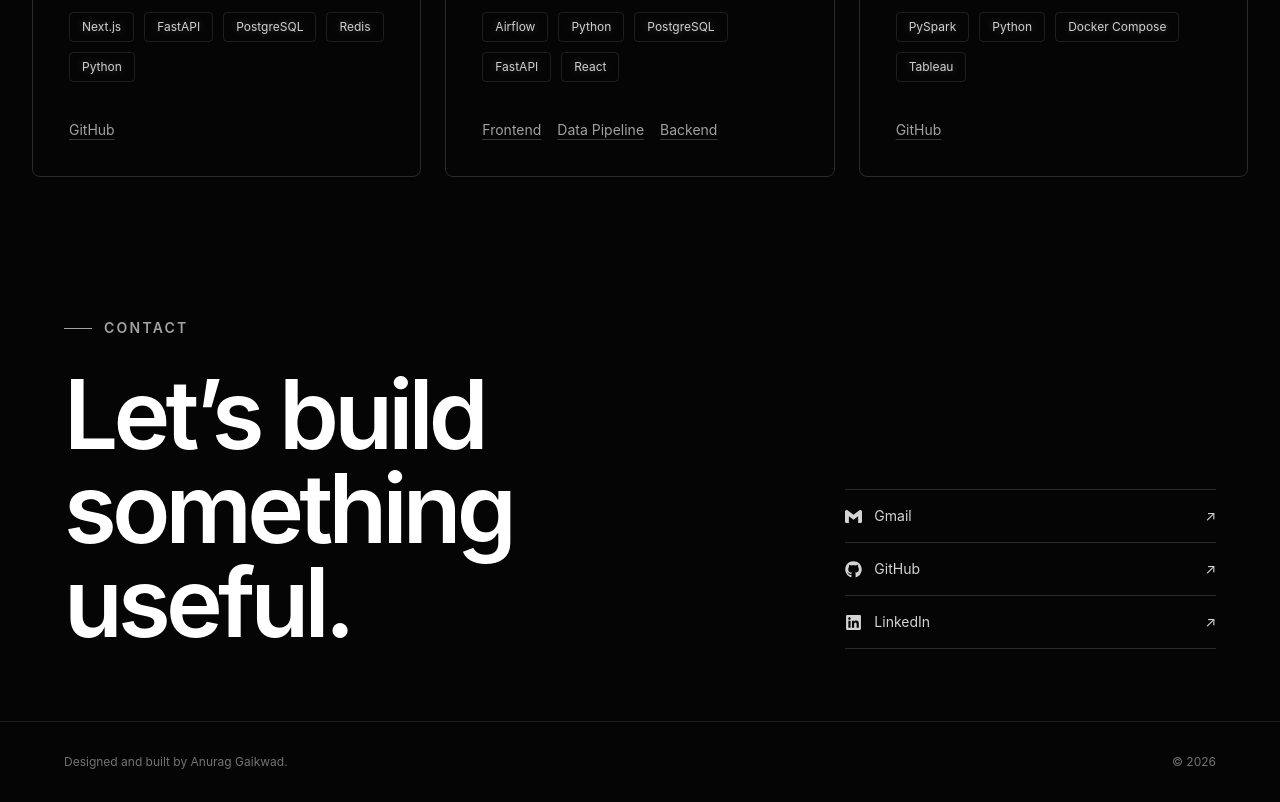
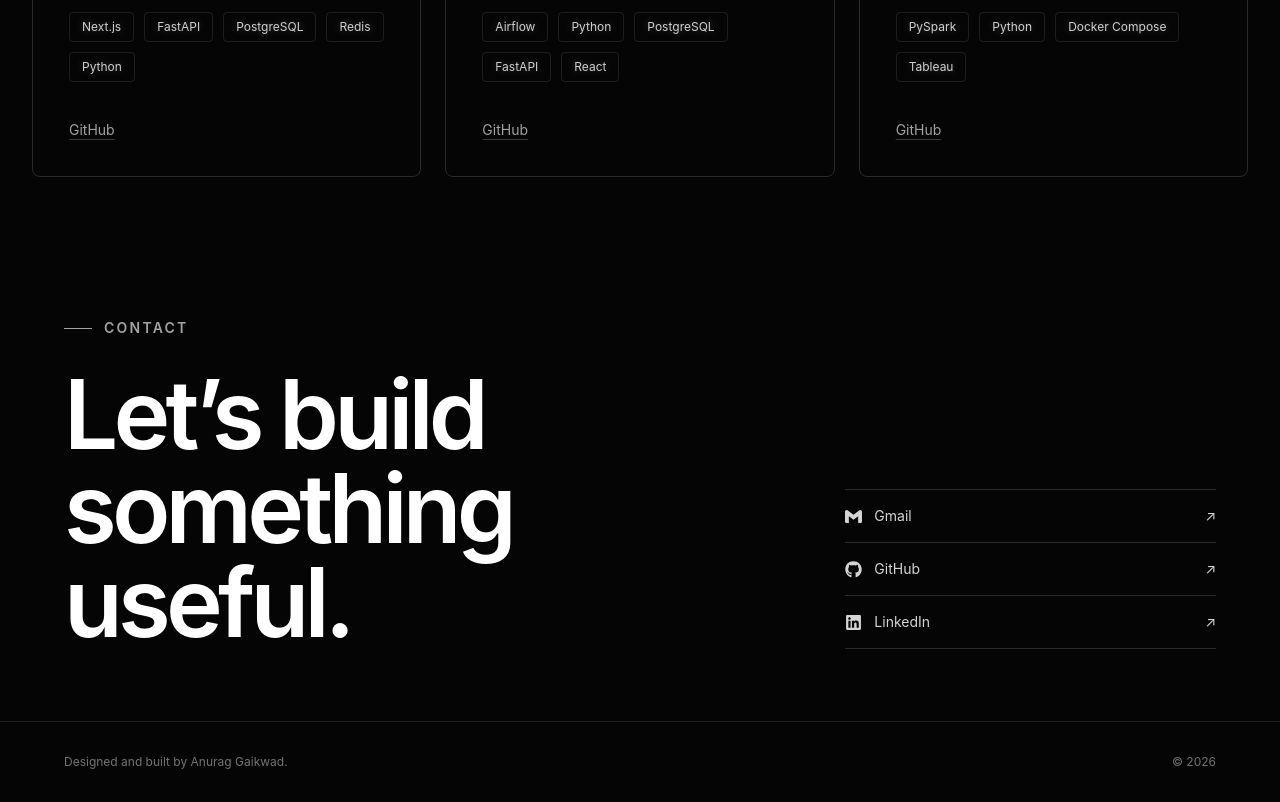
Before and after one commit to godslonelymann/myPortfolio, a Next.js app: page / in a window 1280 px wide. Shown: the part 2180-2982 px from the top of the page. Built offline with nearby package versions, Linux system fonts and the light colour scheme.

Commit message:
Update The Catalogue GitHub link

```diff
--- a/src/data/portfolio.ts
+++ b/src/data/portfolio.ts
@@ -81,16 +81,8 @@ export const projects: Project[] = [
     technologies: ["Airflow", "Python", "PostgreSQL", "FastAPI", "React"],
     repositories: [
       {
-        label: "Frontend",
-        url: "https://github.com/godslonelymann/the-catalogue-frontend",
-      },
-      {
-        label: "Data Pipeline",
-        url: "https://github.com/godslonelymann/the-catalogue-data-pipeline",
-      },
-      {
-        label: "Backend",
-        url: "https://github.com/godslonelymann/the-catalogue-backend",
+        label: "GitHub",
+        url: "https://github.com/godslonelymann/the-catalogue",
       },
     ],
     liveDemo: "https://the-catalogue-frontend.vercel.app/",
```
